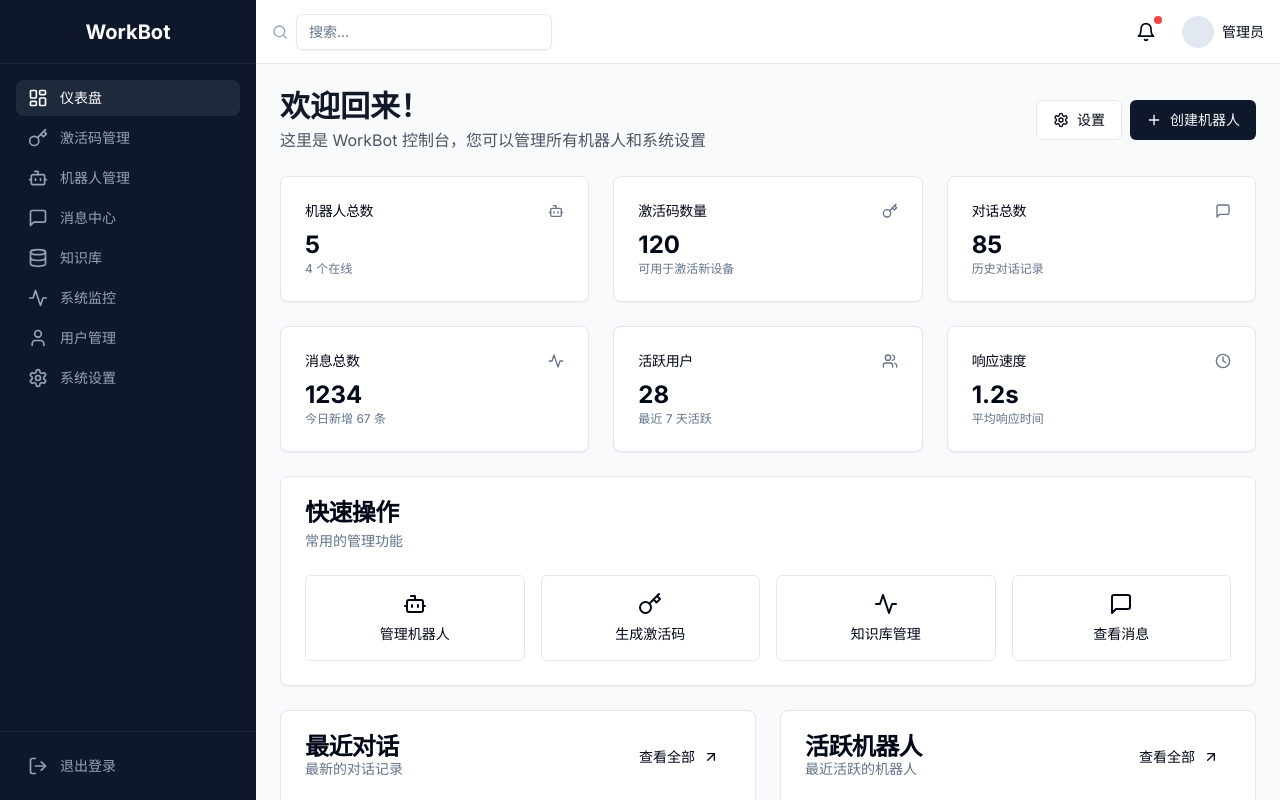
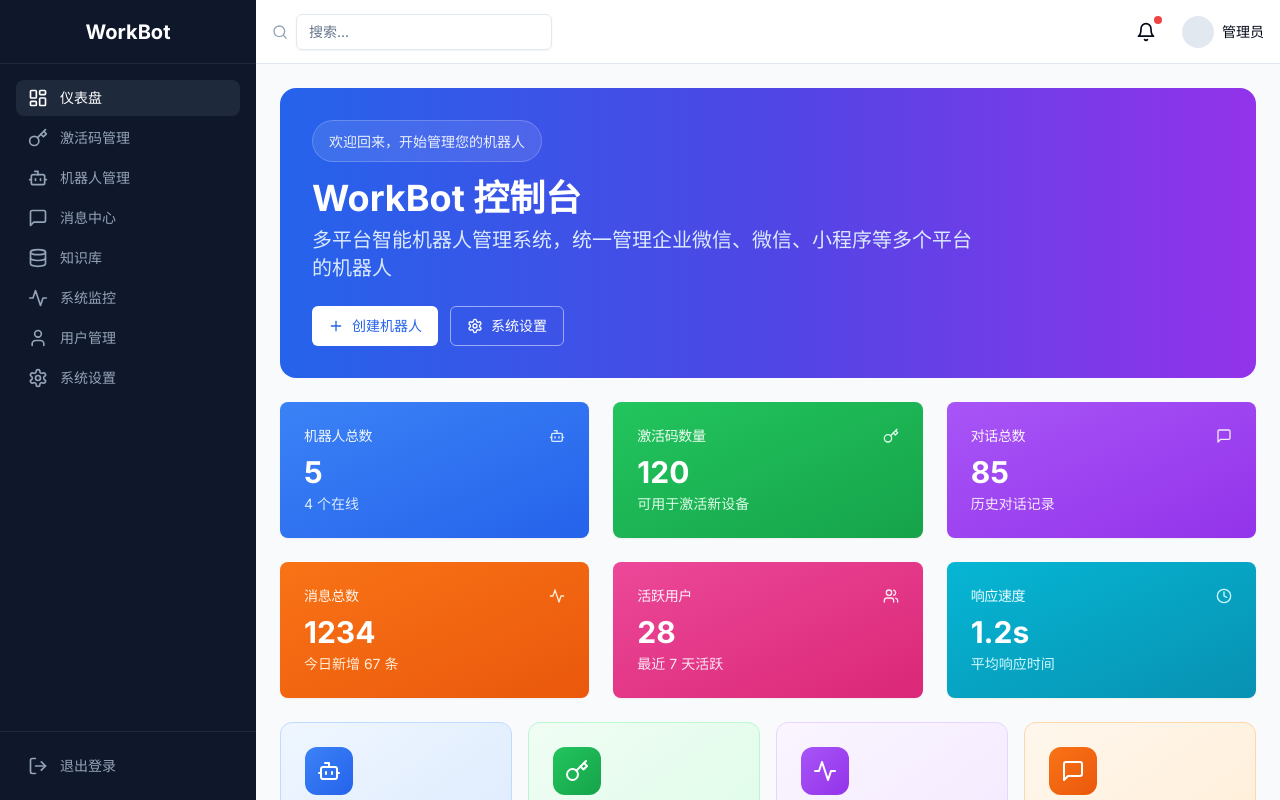
Before and after one commit to huanghua98558/work-ai, a Next.js app: page /dashboard in a window 1280 px wide. Built offline with nearby package versions, Linux system fonts and the light colour scheme; sample sign-in values are in the browser's storage.

Commit message:
feat: 重新设计仪表板页面，使其与首页风格协调统一

```diff
--- a/src/app/dashboard/page.tsx
+++ b/src/app/dashboard/page.tsx
@@ -19,6 +19,9 @@ import {
   ArrowUpRight,
   Plus,
   Settings,
+  Zap,
+  Shield,
+  Globe,
 } from 'lucide-react'
 
 export default function DashboardPage() {
@@ -93,168 +96,181 @@ export default function DashboardPage() {
   return (
     <MainLayout>
       <div className="space-y-6">
-        {/* 欢迎区域 */}
-        <div className="flex items-center justify-between">
-          <div>
-            <h1 className="text-3xl font-bold text-gray-900 dark:text-white">
-              欢迎回来！
+        {/* 欢迎区域 - 使用渐变背景 */}
+        <div className="relative overflow-hidden rounded-2xl bg-gradient-to-r from-blue-600 via-indigo-600 to-purple-600 dark:from-blue-900 dark:via-indigo-900 dark:to-purple-900 p-8">
+          <div className="relative">
+            <div className="inline-block px-4 py-2 mb-4 bg-white/10 backdrop-blur-sm rounded-full border border-white/20">
+              <span className="text-white/90 text-sm font-medium">欢迎回来，开始管理您的机器人</span>
+            </div>
+            <h1 className="text-3xl md:text-4xl font-bold text-white mb-2">
+              WorkBot 控制台
             </h1>
-            <p className="mt-1 text-gray-600 dark:text-gray-300">
-              这里是 WorkBot 控制台，您可以管理所有机器人和系统设置
+            <p className="text-xl text-blue-100 mb-6 max-w-2xl">
+              多平台智能机器人管理系统，统一管理企业微信、微信、小程序等多个平台的机器人
             </p>
-          </div>
-          <div className="flex gap-2">
-            <Link href="/settings">
-              <Button variant="outline">
-                <Settings className="mr-2 h-4 w-4" />
-                设置
-              </Button>
-            </Link>
+            <div className="flex gap-3">
               <Link href="/robots">
-              <Button>
+                <Button className="bg-white text-blue-600 hover:bg-blue-50">
                   <Plus className="mr-2 h-4 w-4" />
                   创建机器人
                 </Button>
               </Link>
+              <Link href="/settings">
+                <Button variant="outline" className="bg-transparent text-white border-white/50 hover:bg-white/10">
+                  <Settings className="mr-2 h-4 w-4" />
+                  系统设置
+                </Button>
+              </Link>
+            </div>
           </div>
         </div>
 
-        {/* 统计卡片 */}
+        {/* 统计卡片 - 使用渐变背景 */}
         <div className="grid grid-cols-1 md:grid-cols-2 lg:grid-cols-3 gap-6">
-          <Card>
+          <Card className="bg-gradient-to-br from-blue-500 to-blue-600 text-white border-0">
             <CardHeader className="flex flex-row items-center justify-between space-y-0 pb-2">
-              <CardTitle className="text-sm font-medium">机器人总数</CardTitle>
-              <Bot className="h-4 w-4 text-muted-foreground" />
+              <CardTitle className="text-sm font-medium text-blue-50">机器人总数</CardTitle>
+              <Bot className="h-4 w-4 text-blue-100" />
             </CardHeader>
             <CardContent>
-              <div className="text-2xl font-bold">{stats.totalRobots}</div>
-              <p className="text-xs text-muted-foreground">
+              <div className="text-3xl font-bold">{stats.totalRobots}</div>
+              <p className="text-sm text-blue-100 mt-1">
                 {stats.activeRobots} 个在线
               </p>
             </CardContent>
           </Card>
 
-          <Card>
+          <Card className="bg-gradient-to-br from-green-500 to-green-600 text-white border-0">
             <CardHeader className="flex flex-row items-center justify-between space-y-0 pb-2">
-              <CardTitle className="text-sm font-medium">激活码数量</CardTitle>
-              <Key className="h-4 w-4 text-muted-foreground" />
+              <CardTitle className="text-sm font-medium text-green-50">激活码数量</CardTitle>
+              <Key className="h-4 w-4 text-green-100" />
             </CardHeader>
             <CardContent>
-              <div className="text-2xl font-bold">{stats.totalActivationCodes}</div>
-              <p className="text-xs text-muted-foreground">
+              <div className="text-3xl font-bold">{stats.totalActivationCodes}</div>
+              <p className="text-sm text-green-100 mt-1">
                 可用于激活新设备
               </p>
             </CardContent>
           </Card>
 
-          <Card>
+          <Card className="bg-gradient-to-br from-purple-500 to-purple-600 text-white border-0">
             <CardHeader className="flex flex-row items-center justify-between space-y-0 pb-2">
-              <CardTitle className="text-sm font-medium">对话总数</CardTitle>
-              <MessageSquare className="h-4 w-4 text-muted-foreground" />
+              <CardTitle className="text-sm font-medium text-purple-50">对话总数</CardTitle>
+              <MessageSquare className="h-4 w-4 text-purple-100" />
             </CardHeader>
             <CardContent>
-              <div className="text-2xl font-bold">{stats.totalConversations}</div>
-              <p className="text-xs text-muted-foreground">
+              <div className="text-3xl font-bold">{stats.totalConversations}</div>
+              <p className="text-sm text-purple-100 mt-1">
                 历史对话记录
               </p>
             </CardContent>
           </Card>
 
-          <Card>
+          <Card className="bg-gradient-to-br from-orange-500 to-orange-600 text-white border-0">
             <CardHeader className="flex flex-row items-center justify-between space-y-0 pb-2">
-              <CardTitle className="text-sm font-medium">消息总数</CardTitle>
-              <Activity className="h-4 w-4 text-muted-foreground" />
+              <CardTitle className="text-sm font-medium text-orange-50">消息总数</CardTitle>
+              <Activity className="h-4 w-4 text-orange-100" />
             </CardHeader>
             <CardContent>
-              <div className="text-2xl font-bold">{stats.totalMessages}</div>
-              <p className="text-xs text-muted-foreground">
+              <div className="text-3xl font-bold">{stats.totalMessages}</div>
+              <p className="text-sm text-orange-100 mt-1">
                 今日新增 {stats.todayMessages} 条
               </p>
             </CardContent>
           </Card>
 
-          <Card>
+          <Card className="bg-gradient-to-br from-pink-500 to-pink-600 text-white border-0">
             <CardHeader className="flex flex-row items-center justify-between space-y-0 pb-2">
-              <CardTitle className="text-sm font-medium">活跃用户</CardTitle>
-              <Users className="h-4 w-4 text-muted-foreground" />
+              <CardTitle className="text-sm font-medium text-pink-50">活跃用户</CardTitle>
+              <Users className="h-4 w-4 text-pink-100" />
             </CardHeader>
             <CardContent>
-              <div className="text-2xl font-bold">28</div>
-              <p className="text-xs text-muted-foreground">
+              <div className="text-3xl font-bold">28</div>
+              <p className="text-sm text-pink-100 mt-1">
                 最近 7 天活跃
               </p>
             </CardContent>
           </Card>
 
-          <Card>
+          <Card className="bg-gradient-to-br from-cyan-500 to-cyan-600 text-white border-0">
             <CardHeader className="flex flex-row items-center justify-between space-y-0 pb-2">
-              <CardTitle className="text-sm font-medium">响应速度</CardTitle>
-              <Clock className="h-4 w-4 text-muted-foreground" />
+              <CardTitle className="text-sm font-medium text-cyan-50">响应速度</CardTitle>
+              <Clock className="h-4 w-4 text-cyan-100" />
             </CardHeader>
             <CardContent>
-              <div className="text-2xl font-bold">1.2s</div>
-              <p className="text-xs text-muted-foreground">
+              <div className="text-3xl font-bold">1.2s</div>
+              <p className="text-sm text-cyan-100 mt-1">
                 平均响应时间
               </p>
             </CardContent>
           </Card>
         </div>
 
-        {/* 快速操作 */}
-        <Card>
-          <CardHeader>
-            <CardTitle>快速操作</CardTitle>
-            <CardDescription>常用的管理功能</CardDescription>
-          </CardHeader>
-          <CardContent>
+        {/* 快速操作 - 使用彩色卡片 */}
         <div className="grid grid-cols-1 md:grid-cols-4 gap-4">
           <Link href="/robots">
-                <Button variant="outline" className="w-full h-auto py-4 flex flex-col items-center gap-2">
-                  <Bot className="h-6 w-6" />
-                  <span>管理机器人</span>
-                </Button>
+            <div className="bg-gradient-to-br from-blue-50 to-blue-100 dark:from-blue-900/20 dark:to-blue-800/20 rounded-xl p-6 hover:shadow-lg transition-all hover:scale-105 cursor-pointer border border-blue-200 dark:border-blue-800">
+              <div className="w-12 h-12 bg-gradient-to-br from-blue-500 to-blue-600 rounded-xl flex items-center justify-center mb-4">
+                <Bot className="h-6 w-6 text-white" />
+              </div>
+              <h3 className="text-lg font-semibold text-gray-900 dark:text-white mb-1">管理机器人</h3>
+              <p className="text-sm text-gray-600 dark:text-gray-400">配置和管理您的机器人</p>
+            </div>
           </Link>
+
           <Link href="/activation-codes">
-                <Button variant="outline" className="w-full h-auto py-4 flex flex-col items-center gap-2">
-                  <Key className="h-6 w-6" />
-                  <span>生成激活码</span>
-                </Button>
+            <div className="bg-gradient-to-br from-green-50 to-green-100 dark:from-green-900/20 dark:to-green-800/20 rounded-xl p-6 hover:shadow-lg transition-all hover:scale-105 cursor-pointer border border-green-200 dark:border-green-800">
+              <div className="w-12 h-12 bg-gradient-to-br from-green-500 to-green-600 rounded-xl flex items-center justify-center mb-4">
+                <Key className="h-6 w-6 text-white" />
+              </div>
+              <h3 className="text-lg font-semibold text-gray-900 dark:text-white mb-1">生成激活码</h3>
+              <p className="text-sm text-gray-600 dark:text-gray-400">创建和管理激活码</p>
+            </div>
           </Link>
+
           <Link href="/knowledge">
-                <Button variant="outline" className="w-full h-auto py-4 flex flex-col items-center gap-2">
-                  <Activity className="h-6 w-6" />
-                  <span>知识库管理</span>
-                </Button>
+            <div className="bg-gradient-to-br from-purple-50 to-purple-100 dark:from-purple-900/20 dark:to-purple-800/20 rounded-xl p-6 hover:shadow-lg transition-all hover:scale-105 cursor-pointer border border-purple-200 dark:border-purple-800">
+              <div className="w-12 h-12 bg-gradient-to-br from-purple-500 to-purple-600 rounded-xl flex items-center justify-center mb-4">
+                <Activity className="h-6 w-6 text-white" />
+              </div>
+              <h3 className="text-lg font-semibold text-gray-900 dark:text-white mb-1">知识库管理</h3>
+              <p className="text-sm text-gray-600 dark:text-gray-400">上传和管理文档</p>
+            </div>
           </Link>
+
           <Link href="/messages">
-                <Button variant="outline" className="w-full h-auto py-4 flex flex-col items-center gap-2">
-                  <MessageSquare className="h-6 w-6" />
-                  <span>查看消息</span>
-                </Button>
+            <div className="bg-gradient-to-br from-orange-50 to-orange-100 dark:from-orange-900/20 dark:to-orange-800/20 rounded-xl p-6 hover:shadow-lg transition-all hover:scale-105 cursor-pointer border border-orange-200 dark:border-orange-800">
+              <div className="w-12 h-12 bg-gradient-to-br from-orange-500 to-orange-600 rounded-xl flex items-center justify-center mb-4">
+                <MessageSquare className="h-6 w-6 text-white" />
+              </div>
+              <h3 className="text-lg font-semibold text-gray-900 dark:text-white mb-1">查看消息</h3>
+              <p className="text-sm text-gray-600 dark:text-gray-400">查看对话记录</p>
+            </div>
           </Link>
         </div>
-          </CardContent>
-        </Card>
 
-        {/* 最近对话和活跃机器人 */}
+        {/* 最近对话和活跃机器人 - 使用白色卡片，但保持一致性 */}
         <div className="grid grid-cols-1 lg:grid-cols-2 gap-6">
           {/* 最近对话 */}
-          <Card>
-            <CardHeader>
+          <Card className="border-2 border-blue-100 dark:border-blue-900">
+            <CardHeader className="bg-gradient-to-r from-blue-50 to-indigo-50 dark:from-blue-900/20 dark:to-indigo-900/20">
               <div className="flex items-center justify-between">
                 <div>
-                  <CardTitle>最近对话</CardTitle>
+                  <CardTitle className="flex items-center gap-2">
+                    <MessageSquare className="h-5 w-5 text-blue-600" />
+                    最近对话
+                  </CardTitle>
                   <CardDescription>最新的对话记录</CardDescription>
                 </div>
                 <Link href="/messages">
-                  <Button variant="ghost" size="sm">
+                  <Button variant="ghost" size="sm" className="text-blue-600">
                     查看全部
                     <ArrowUpRight className="ml-2 h-4 w-4" />
                   </Button>
                 </Link>
               </div>
             </CardHeader>
-            <CardContent>
+            <CardContent className="p-6">
               <Table>
                 <TableHeader>
                   <TableRow>
@@ -285,22 +301,25 @@ export default function DashboardPage() {
           </Card>
 
           {/* 活跃机器人 */}
-          <Card>
-            <CardHeader>
+          <Card className="border-2 border-green-100 dark:border-green-900">
+            <CardHeader className="bg-gradient-to-r from-green-50 to-emerald-50 dark:from-green-900/20 dark:to-emerald-900/20">
               <div className="flex items-center justify-between">
                 <div>
-                  <CardTitle>活跃机器人</CardTitle>
+                  <CardTitle className="flex items-center gap-2">
+                    <Bot className="h-5 w-5 text-green-600" />
+                    活跃机器人
+                  </CardTitle>
                   <CardDescription>最近活跃的机器人</CardDescription>
                 </div>
                 <Link href="/robots">
-                  <Button variant="ghost" size="sm">
+                  <Button variant="ghost" size="sm" className="text-green-600">
                     查看全部
                     <ArrowUpRight className="ml-2 h-4 w-4" />
                   </Button>
                 </Link>
               </div>
             </CardHeader>
-            <CardContent>
+            <CardContent className="p-6">
               <Table>
                 <TableHeader>
                   <TableRow>
@@ -329,18 +348,21 @@ export default function DashboardPage() {
           </Card>
         </div>
 
-        {/* 使用趋势 */}
-        <Card>
-          <CardHeader>
-            <CardTitle>使用趋势</CardTitle>
+        {/* 使用趋势 - 使用渐变背景 */}
+        <Card className="border-2 border-purple-100 dark:border-purple-900">
+          <CardHeader className="bg-gradient-to-r from-purple-50 to-pink-50 dark:from-purple-900/20 dark:to-pink-900/20">
+            <CardTitle className="flex items-center gap-2">
+              <TrendingUp className="h-5 w-5 text-purple-600" />
+              使用趋势
+            </CardTitle>
             <CardDescription>最近 7 天的消息统计</CardDescription>
           </CardHeader>
-          <CardContent>
+          <CardContent className="p-6">
             <div className="h-64 flex items-end justify-between gap-2">
               {[120, 156, 189, 234, 289, 312, 367].map((value, index) => (
                 <div key={index} className="flex-1 flex flex-col items-center gap-2">
                   <div
-                    className="w-full bg-blue-500 rounded-t transition-all hover:bg-blue-600"
+                    className="w-full bg-gradient-to-t from-blue-600 to-blue-400 rounded-t transition-all hover:from-blue-700 hover:to-blue-500"
                     style={{ height: `${(value / 400) * 100}%` }}
                   />
                   <div className="text-xs text-gray-600 dark:text-gray-400">
@@ -351,6 +373,38 @@ export default function DashboardPage() {
             </div>
           </CardContent>
         </Card>
+
+        {/* 平台支持卡片 - 新增 */}
+        <Card className="bg-gradient-to-br from-indigo-500 via-purple-500 to-pink-500 text-white border-0">
+          <CardContent className="p-8">
+            <div className="flex items-center justify-between">
+              <div>
+                <h3 className="text-2xl font-bold mb-2">支持多平台</h3>
+                <p className="text-indigo-100">同时支持企业微信、微信公众号、微信小程序等多个平台</p>
+              </div>
+              <div className="flex gap-4">
+                <div className="text-center">
+                  <div className="w-16 h-16 bg-white/20 rounded-xl flex items-center justify-center mb-2">
+                    <Globe className="h-8 w-8" />
+                  </div>
+                  <div className="text-sm">企业微信</div>
+                </div>
+                <div className="text-center">
+                  <div className="w-16 h-16 bg-white/20 rounded-xl flex items-center justify-center mb-2">
+                    <Shield className="h-8 w-8" />
+                  </div>
+                  <div className="text-sm">公众号</div>
+                </div>
+                <div className="text-center">
+                  <div className="w-16 h-16 bg-white/20 rounded-xl flex items-center justify-center mb-2">
+                    <Zap className="h-8 w-8" />
+                  </div>
+                  <div className="text-sm">小程序</div>
+                </div>
+              </div>
+            </div>
+          </CardContent>
+        </Card>
       </div>
     </MainLayout>
   )
```
Lines whose indentation alone changed are shown as unchanged.
